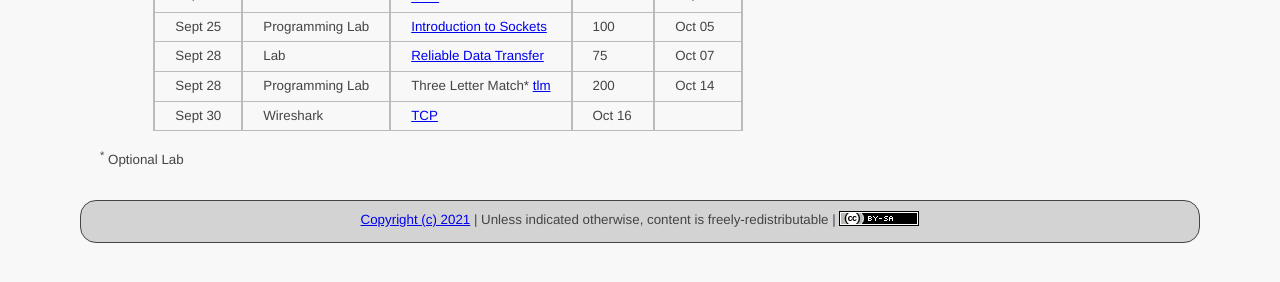
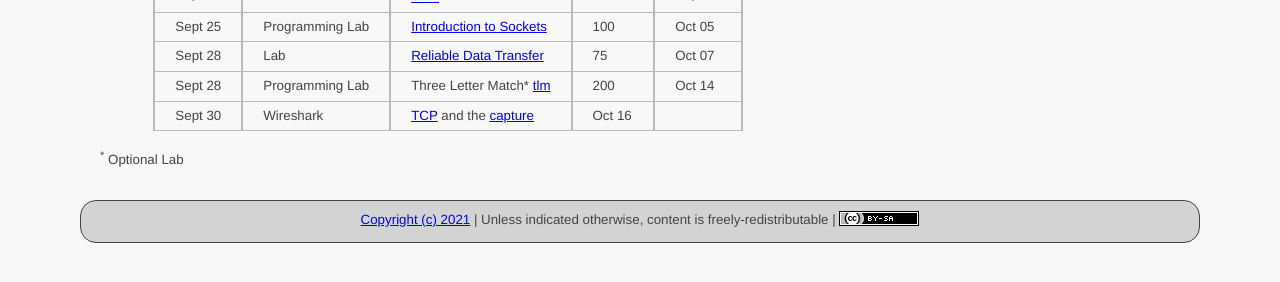
Before and after one commit to ycpcs/cs330-fall2021, a Jekyll site: the page built from labs/index.md, in a window 1280 px wide. Shown: the part 254-536 px from the top of the page. Built offline with Jekyll 4.4.1, drawn with Linux system fonts in a browser that asks for light colours.

Commit message:
add to labs

```diff
--- a/labs/index.md
+++ b/labs/index.md
@@ -14,7 +14,7 @@ This page links to individual labs.
 > Sept 25 | Programming Lab | [Introduction to Sockets](sockets_intro.html) | 100 | Oct 05
 > Sept 28 | Lab | [Reliable Data Transfer](rdt.html) | 75 | Oct 07
 > Sept 28 | Programming Lab | Three Letter Match* [tlm](tlm.md) | 200 | Oct 14
-> Sept 30 | Wireshark | [TCP](files/Wireshark_TCP_v8.1.pdf) | Oct 16
+> Sept 30 | Wireshark | [TCP](files/Wireshark_TCP_v8.1.pdf) and the [capture](files/tcp.pcapng) | Oct 16
 
 <!--
 > Sept 24 | Lab | [Reliable Data Transfer](rdt.html) - [Solutions](rdt_solutions.html) | Oct 08
```
